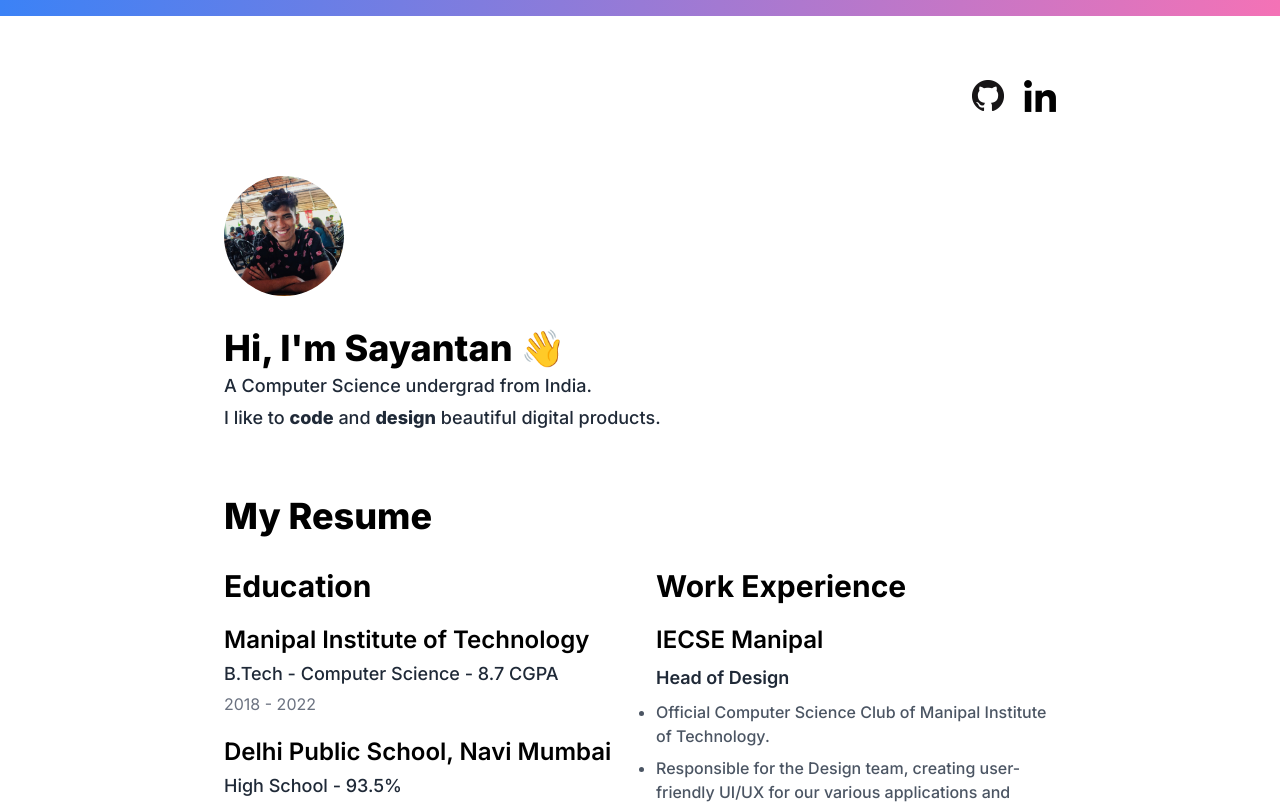
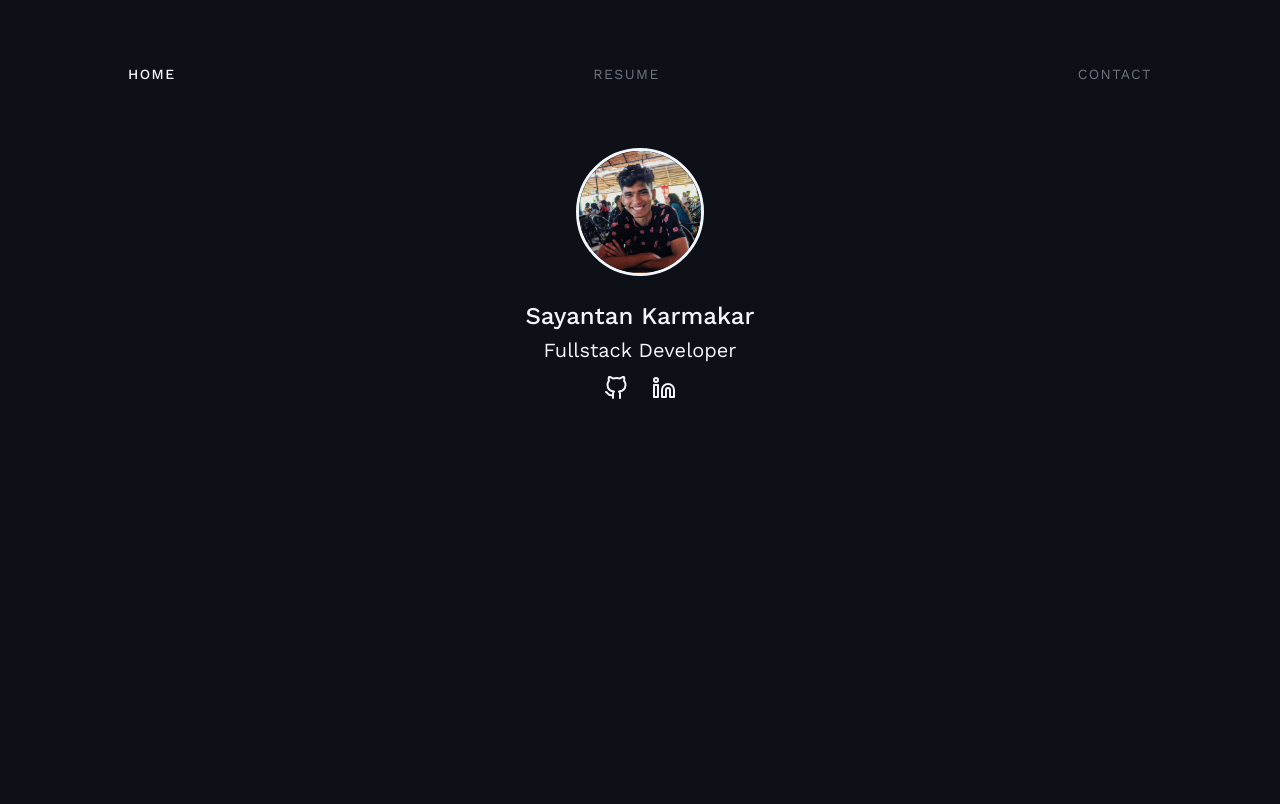
Before and after one commit to sayantank/sayantank, a Next.js app: page / in a window 1280 px wide. Shown: the top 804 px of the page. Built offline with nearby package versions, Linux system fonts and the light colour scheme; what @tailwindcss/typography would draw is missing.

Commit message:
v2, till me

```diff
--- /dev/null
+++ b/components/Me.jsx
@@ -0,0 +1,29 @@
+import React from "react";
+import Image from "next/image";
+
+import { GitHub, Linkedin } from "react-feather";
+
+const Me = () => {
+  return (
+    <div className="flex flex-col space-y-6 items-center">
+      <div className="h-24 w-24 lg:w-32 lg:h-32 relative">
+        <Image
+          src="/images/dp.jpeg"
+          alt="Sayantan Karmakar"
+          layout="fill"
+          className="rounded-full img-border"
+        />
+      </div>
+      <div className="flex flex-col space-y-1 items-center">
+        <h1 className="bold-white text-2xl">Sayantan Karmakar</h1>
+        <h2 className="text-xl font- text-w-1">Fullstack Developer</h2>
+        <div className="flex items-center space-x-6">
+          <GitHub className="text-w-1 mt-2 cursor-pointer" />
+          <Linkedin className="text-w-1 mt-2 cursor-pointer" />
+        </div>
+      </div>
+    </div>
+  );
+};
+
+export default Me;
--- /dev/null
+++ b/components/Navbar.jsx
@@ -0,0 +1,40 @@
+import React from "react";
+import Link from "next/link";
+import { useRouter } from "next/router";
+
+const Navbar = () => {
+  const router = useRouter();
+  return (
+    <div className="w-full flex items-center justify-between">
+      <Link href="/">
+        <h3
+          className={`cursor-pointer title text-sm ${
+            router.pathname === "/" ? "text-w-1 font-medium" : "text-w-5"
+          }`}
+        >
+          HOME
+        </h3>
+      </Link>
+      <Link href="/resume">
+        <h3
+          className={`cursor-pointer title text-sm ${
+            router.pathname === "/resume" ? "text-w-1 font-medium" : "text-w-5"
+          }`}
+        >
+          RESUME
+        </h3>
+      </Link>
+      <Link href="contact">
+        <h3
+          className={`cursor-pointer title text-sm ${
+            router.pathname === "/contact" ? "text-w-1 font-medium" : "text-w-5"
+          }`}
+        >
+          CONTACT
+        </h3>
+      </Link>
+    </div>
+  );
+};
+
+export default Navbar;
--- a/components/layouts/RegularLayout.jsx
+++ b/components/layouts/RegularLayout.jsx
@@ -1,8 +1,10 @@
+const { default: Navbar } = require("../Navbar");
+
 const RegularLayout = ({ children }) => {
   return (
     <div className="flex flex-col items-center space-y-10 lg:space-y-16">
-      <div className="bg-gradient-to-r from-blue-500 to-pink-400 w-screen h-4" />
-      <main className="flex flex-col space-y-10 lg:space-y-16 px-8 lg:px-0 w-screen lg:w-108 h-screen">
+      <main className="flex flex-col space-y-10 lg:space-y-16 px-8 lg:px-0 mt-8 lg:mt-16 w-screen lg:w-108 h-screen">
+        <Navbar />
         {children}
       </main>
     </div>
--- a/package.json
+++ b/package.json
@@ -14,6 +14,7 @@
     "postcss": "^8.2.2",
     "react": "17.0.1",
     "react-dom": "17.0.1",
+    "react-feather": "^2.0.9",
     "tailwindcss": "^2.0.2"
   }
 }
--- a/pages/index.jsx
+++ b/pages/index.jsx
@@ -1,5 +1,4 @@
 import RegularLayout from "@/layouts/RegularLayout";
-import Image from "next/image";
 import Head from "next/head";
 
 import EduData from "../data/education";
@@ -14,6 +13,7 @@ import Workex from "@/components/Workex";
 import Service from "@/components/Service";
 import Project from "@/components/Project";
 import SEO from "@/components/SEO";
+import Me from "@/components/Me";
 
 const Bold = ({ children }) => {
   return <span className="font-extrabold">{children}</span>;
@@ -24,37 +24,8 @@ export default function Home() {
     <>
       <SEO />
       <RegularLayout>
-        <div className="flex justify-center lg:justify-end space-x-5">
-          <a
-            href="https://www.github.com/sayantank"
-            target="_blank"
-            rel="noopener noreferrer"
-            className="h-8 w-8"
-          >
-            <Image
-              src="/images/github.png"
-              height={32}
-              width={32}
-              layout="responsive"
-              alt="Github"
-            />
-          </a>
-          <a
-            href="https://www.linkedin.com/in/sayantan-karmakar-2ba3b4184/"
-            target="_blank"
-            rel="noopener noreferrer"
-            className="h-8 w-8"
-          >
-            <Image
-              src="/images/linkedin.png"
-              height={32}
-              width={32}
-              layout="responsive"
-              alt="Linkedin"
-            />
-          </a>
-        </div>
-        <div className="flex flex-col space-y-8">
+        <Me />
+        {/* <div className="flex flex-col space-y-8">
           <Image
             src="/images/dp.jpeg"
             alt="Sayantan Karmakar"
@@ -136,7 +107,7 @@ export default function Home() {
           <p className="text-sm lg:text-base text-black font-light">
             Sayantan Karmakar, 2021.
           </p>
-        </div>
+        </div> */}
       </RegularLayout>
     </>
   );
--- a/styles/globals.css
+++ b/styles/globals.css
@@ -1,21 +1,25 @@
-@import url("https://fonts.googleapis.com/css2?family=Inter:wght@400;500;600;700;800;900&display=swap");
+@import url("https://fonts.googleapis.com/css2?family=Work+Sans:wght@400;500&display=swap");
+
+body {
+  background-color: #0d1017;
+}
+
 @tailwind base;
 @layer base {
-  h1 {
-    @apply font-sans text-3xl lg:text-4xl text-black font-extrabold;
+  .title {
+    @apply capitalize tracking-widest;
   }
-  h2 {
-    @apply font-sans text-2xl lg:text-3xl text-black font-bold;
-  }
-  h3 {
-    @apply font-sans text-xl lg:text-2xl text-black font-semibold;
-  }
-  a {
-    @apply text-base lg:text-lg font-bold underline;
+
+  .bold-white {
+    @apply font-medium text-w-1;
   }
 }
 @tailwind components;
 @tailwind utilities;
+
+.img-border {
+  border: 3px solid #f0f6fc !important;
+}
 
 /* @font-face {
   font-family: "Inter";
--- a/tailwind.config.js
+++ b/tailwind.config.js
@@ -4,12 +4,21 @@ module.exports = {
   purge: ["./pages/**/*.jsx", "./components/**/*.jsx"],
   darkMode: false, // or 'media' or 'class'
   theme: {
+    colors: {
+      "w-1": "#F0F6FC",
+      "w-2": "#C9D1D9",
+      "w-3": "#AFBAC5",
+      "w-4": "#8B939E",
+      "w-5": "#6E7681",
+      "b-5": "#484F58",
+      "b-4": "#30373D",
+    },
+    fontFamily: {
+      sans: ["Work Sans", "sans-serif"],
+    },
     extend: {
-      fontFamily: {
-        sans: ["Inter", "sans-serif"],
-      },
       spacing: {
-        108: "52rem",
+        108: "64rem",
       },
     },
   },
```
Also changed, not shown: 1 other file (tests, documents, lock files or other folders).
